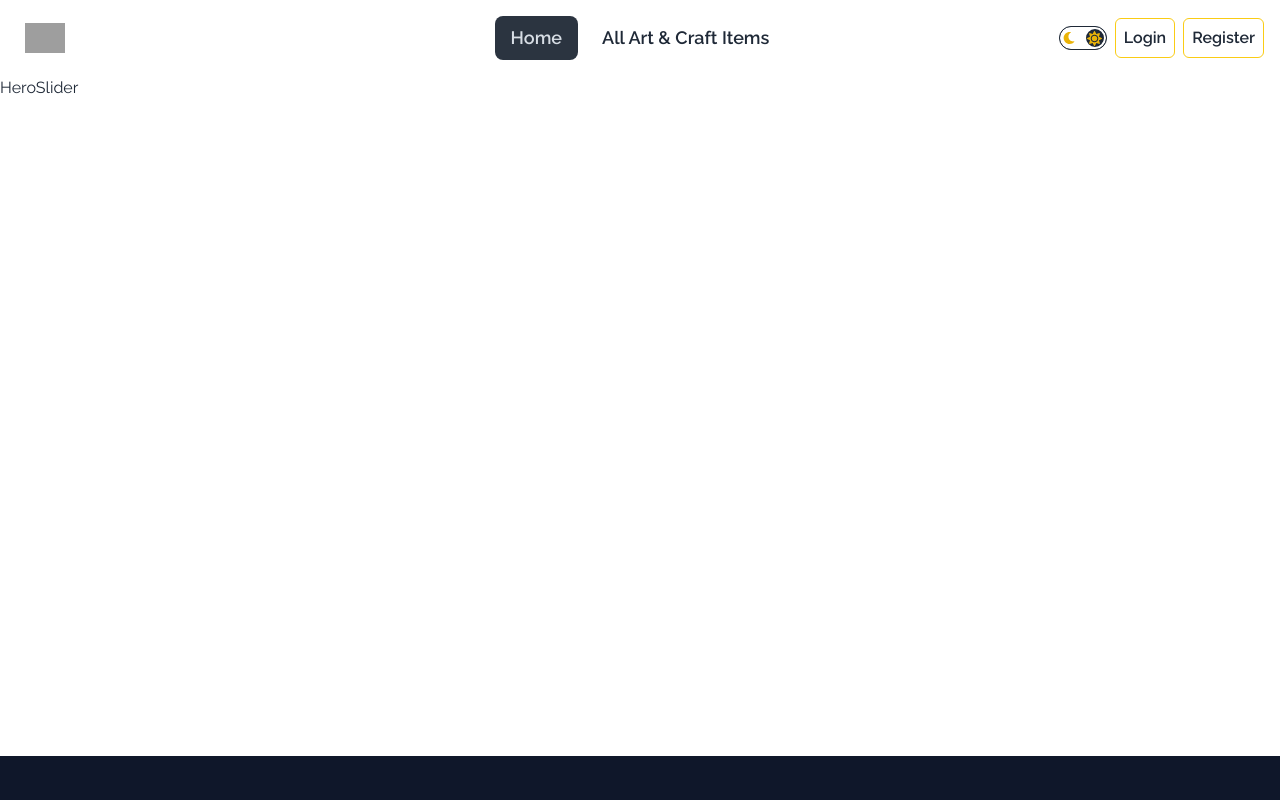
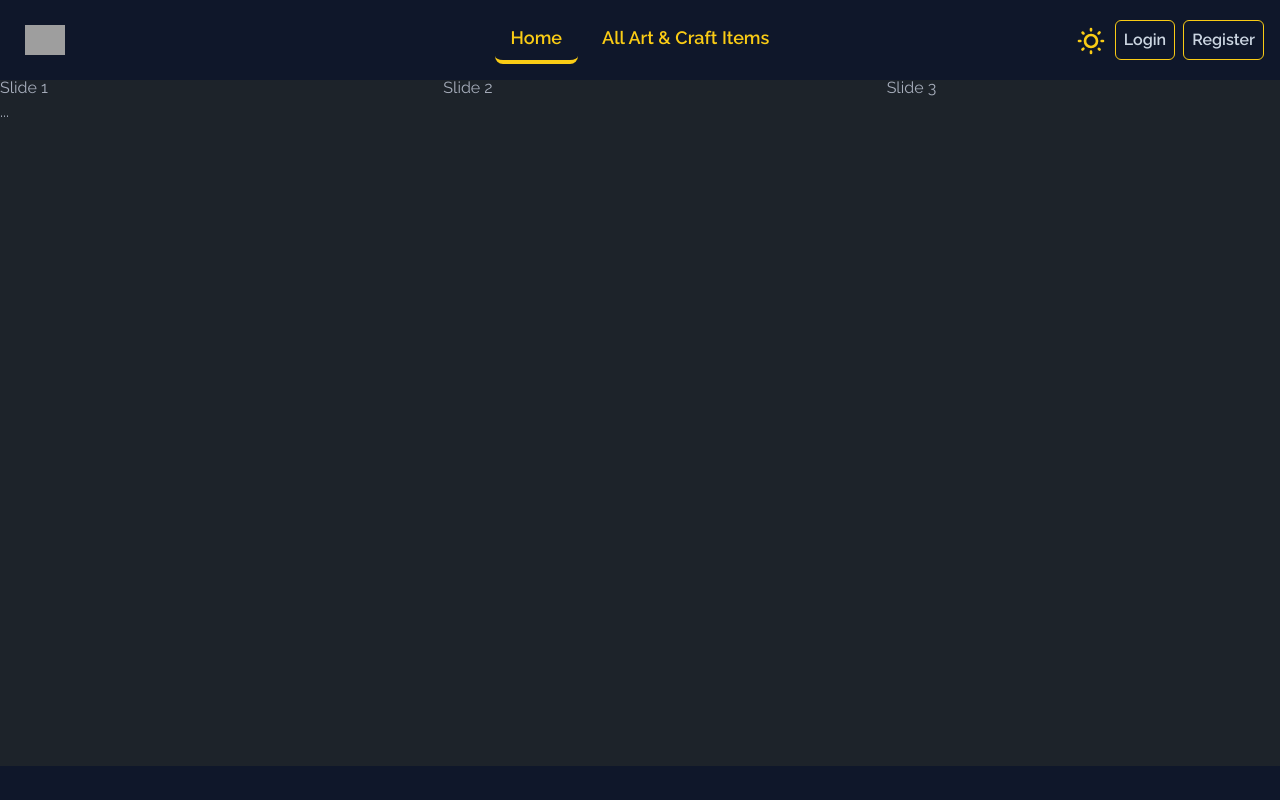
Before and after one commit to JuborajSujon/textile-art-client, a React (Vite) app: page / in a window 1280 px wide. Both pictures are taken after a click on the label 1082 px from the left and 38 px from the top of the page. Shown: the top 800 px of the page. Built offline with nearby package versions, Linux system fonts and the light colour scheme; no server answers; grey boxes are pictures that could not be loaded.

Commit message:
navbar and themeController adjust

```diff
--- a/package.json
+++ b/package.json
@@ -22,7 +22,8 @@
     "react-router-dom": "^6.23.0",
     "react-toastify": "^10.0.5",
     "sort-by": "^0.0.2",
-    "sweetalert2": "^11.10.8"
+    "sweetalert2": "^11.10.8",
+    "swiper": "^11.1.1"
   },
   "devDependencies": {
     "@types/react": "^18.2.66",
--- a/src/Layout/Root/Root.jsx
+++ b/src/Layout/Root/Root.jsx
@@ -1,15 +1,19 @@
 import { Outlet } from "react-router-dom";
 import Navbar from "./../../components/Navbar/Navbar";
 import Footer from "../../components/Footer/Footer";
+import ThemeController from "../../components/ThemeController/ThemeController";
 
 const Root = () => {
   return (
     <div className="font-raleway">
-      <div className="h-[76px]">
+      <div className="sm:h-[60px] md:h-[76px]">
         <Navbar />
       </div>
-      <div className="min-h-[calc(100vh-120px)] overflow-x-hidden ">
+      <div className="min-h-[calc(100vh-110px)] overflow-x-hidden ">
         <Outlet />
+      </div>
+      <div className="sm:hidden fixed top-1/4 left-2 rotate-90 z-50">
+        <ThemeController />
       </div>
       <Footer />
     </div>
--- a/src/components/HeroSlider/HeroSlider.jsx
+++ b/src/components/HeroSlider/HeroSlider.jsx
@@ -1,5 +1,20 @@
+import { Swiper, SwiperSlide } from "swiper/react";
+
+import "swiper/css";
 const HeroSlider = () => {
-  return <div>HeroSlider</div>;
+  return (
+    <Swiper
+      spaceBetween={50}
+      slidesPerView={3}
+      onSlideChange={() => console.log("slide change")}
+      onSwiper={(swiper) => console.log(swiper)}>
+      <SwiperSlide>Slide 1</SwiperSlide>
+      <SwiperSlide>Slide 2</SwiperSlide>
+      <SwiperSlide>Slide 3</SwiperSlide>
+      <SwiperSlide>Slide 4</SwiperSlide>
+      ...
+    </Swiper>
+  );
 };
 
 export default HeroSlider;
--- a/src/components/Navbar/Navbar.jsx
+++ b/src/components/Navbar/Navbar.jsx
@@ -30,19 +30,59 @@
 
   const navList = (
     <>
-      <li className="hover:bg-yellow-400 rounded-lg ">
-        <NavLink to="/">Home</NavLink>
+      <li className="">
+        <NavLink
+          to="/"
+          className={({ isActive, isPending }) =>
+            isPending
+              ? "pending"
+              : isActive
+              ? "text-slate-900 dark:text-yellow-400 border-b-4 border-yellow-400 hover:border-slate-300"
+              : "hover:text-slate-900 hover:bg-yellow-400 dark:text-yellow-400 dark:hover:text-slate-900"
+          }>
+          Home
+        </NavLink>
       </li>
-      <li className="hover:bg-yellow-400 rounded-lg">
-        <NavLink to="/all-art-craft">All Art & Craft Items</NavLink>
+      <li>
+        <NavLink
+          to="/all-art-craft"
+          className={({ isActive, isPending }) =>
+            isPending
+              ? "pending"
+              : isActive
+              ? "text-slate-900 dark:text-yellow-400 border-b-4 border-yellow-400 hover:border-slate-300"
+              : "hover:text-slate-900 hover:bg-yellow-400 dark:text-yellow-400 dark:hover:text-slate-900"
+          }>
+          All Art & Craft Items
+        </NavLink>
       </li>
       {user && (
         <>
-          <li className="hover:bg-yellow-400 rounded-lg">
-            <NavLink to="/add-craft">Add Craft Item</NavLink>
+          <li>
+            <NavLink
+              to="/add-craft"
+              className={({ isActive, isPending }) =>
+                isPending
+                  ? "pending"
+                  : isActive
+                  ? "text-slate-900 dark:text-yellow-400 border-b-4 border-yellow-400 hover:border-slate-300"
+                  : "hover:text-slate-900 hover:bg-yellow-400 dark:text-yellow-400 dark:hover:text-slate-900"
+              }>
+              Add Craft Item
+            </NavLink>
           </li>
-          <li className="hover:bg-yellow-400 rounded-lg">
-            <NavLink to="/my-craft-list">My Art & Craft List</NavLink>
+          <li>
+            <NavLink
+              to="/my-craft-list"
+              className={({ isActive, isPending }) =>
+                isPending
+                  ? "pending"
+                  : isActive
+                  ? "text-slate-900 dark:text-yellow-400 border-b-4 border-yellow-400 hover:border-slate-300"
+                  : "hover:text-slate-900 hover:bg-yellow-400 dark:text-yellow-400 dark:hover:text-slate-900"
+              }>
+              My Art & Craft List
+            </NavLink>
           </li>
         </>
       )}
@@ -51,13 +91,13 @@
   return (
     <div
       onMouseLeave={handleMouseLeave}
-      className="navbar max-w-[1540px] fixed  z-10 bg-white dark:bg-slate-900  px-4">
+      className="navbar max-w-[1540px] fixed  z-10 bg-white dark:bg-slate-900 dark:text-slate-300 px-4">
       <div className="navbar-start">
         <div className="dropdown">
           <div
             tabIndex={0}
             role="button"
-            className="btn btn-ghost min-h-9 h-9 px-2  md:hidden hover:bg-green-500 hover:text-white">
+            className="btn btn-ghost min-h-9 h-9 px-2  md:hidden hover:bg-yellow-500 hover:text-slate-900">
             <svg
               xmlns="http://www.w3.org/2000/svg"
               className="h-6 w-6"
@@ -95,7 +135,9 @@
       </div>
       <div className="navbar-end  space-x-2">
         {/*Theme toggle Controller*/}
-        <ThemeController />
+        <div className="hidden sm:block">
+          <ThemeController />
+        </div>
 
         {user ? (
           <div className="relative">
@@ -133,15 +175,15 @@
             )}
           </div>
         ) : (
-          <div className="space-x-2">
+          <div className="flex gap-1 sm:gap-2">
             <Link to="/login">
-              <button className="px-2 rounded-md border border-yellow-400 hover:bg-yellow-400 text-base  font-semibold min-h-8 h-8 sm:min-h-10 sm:h-10">
+              <button className="px-2 rounded-md border border-yellow-400 hover:bg-yellow-400 hover:text-slate-900 text-base  font-semibold min-h-8 h-8 sm:min-h-10 sm:h-10">
                 Login
               </button>
             </Link>
 
             <Link to="/register">
-              <button className="px-2 rounded-md border border-yellow-400 hover:bg-yellow-400 text-base font-semibold min-h-8 h-8 sm:min-h-10 sm:h-10">
+              <button className="px-2 rounded-md border border-yellow-400 hover:bg-yellow-400 hover:text-slate-900 text-base font-semibold min-h-8 h-8 sm:min-h-10 sm:h-10">
                 Register
               </button>
             </Link>
--- a/src/components/ThemeController/ThemeController.jsx
+++ b/src/components/ThemeController/ThemeController.jsx
@@ -11,32 +11,39 @@
   }, [theme]);
   const toggleTheme = (e) => {
     if (e.target.checked) {
+      setTheme("dark");
+    } else {
       setTheme("light");
-    } else {
-      setTheme("dark");
     }
   };
 
   return (
     <>
-      <span className="relative inline-block">
-        <label className="cursor-pointer grid place-items-center">
-          <input
-            onChange={toggleTheme}
-            type="checkbox"
-            value={theme}
-            className="toggle theme-controller bg-base-content row-start-1 col-start-1 col-span-2"
-          />
-          <FaMoon
-            size={12}
-            className="col-start-1 row-start-1 stroke-base-100 fill-yellow-500"
-          />
-          <FaSun
-            size={15}
-            className="col-start-2 row-start-1 ml-0.5 rounded-full stroke-base-100 fill-yellow-500"
-          />
-        </label>
-      </span>
+      <label className="swap swap-rotate">
+        {/* this hidden checkbox controls the state */}
+        <input
+          onClick={toggleTheme}
+          type="checkbox"
+          className="theme-controller"
+          value={theme}
+        />
+
+        {/* sun icon */}
+        <svg
+          className="swap-on fill-current w-8 h-8 mt-2 text-yellow-400"
+          xmlns="http://www.w3.org/2000/svg"
+          viewBox="0 0 24 24">
+          <path d="M5.64,17l-.71.71a1,1,0,0,0,0,1.41,1,1,0,0,0,1.41,0l.71-.71A1,1,0,0,0,5.64,17ZM5,12a1,1,0,0,0-1-1H3a1,1,0,0,0,0,2H4A1,1,0,0,0,5,12Zm7-7a1,1,0,0,0,1-1V3a1,1,0,0,0-2,0V4A1,1,0,0,0,12,5ZM5.64,7.05a1,1,0,0,0,.7.29,1,1,0,0,0,.71-.29,1,1,0,0,0,0-1.41l-.71-.71A1,1,0,0,0,4.93,6.34Zm12,.29a1,1,0,0,0,.7-.29l.71-.71a1,1,0,1,0-1.41-1.41L17,5.64a1,1,0,0,0,0,1.41A1,1,0,0,0,17.66,7.34ZM21,11H20a1,1,0,0,0,0,2h1a1,1,0,0,0,0-2Zm-9,8a1,1,0,0,0-1,1v1a1,1,0,0,0,2,0V20A1,1,0,0,0,12,19ZM18.36,17A1,1,0,0,0,17,18.36l.71.71a1,1,0,0,0,1.41,0,1,1,0,0,0,0-1.41ZM12,6.5A5.5,5.5,0,1,0,17.5,12,5.51,5.51,0,0,0,12,6.5Zm0,9A3.5,3.5,0,1,1,15.5,12,3.5,3.5,0,0,1,12,15.5Z" />
+        </svg>
+
+        {/* moon icon */}
+        <svg
+          className="swap-off fill-current w-8 h-8 mt-2 "
+          xmlns="http://www.w3.org/2000/svg"
+          viewBox="0 0 24 24">
+          <path d="M21.64,13a1,1,0,0,0-1.05-.14,8.05,8.05,0,0,1-3.37.73A8.15,8.15,0,0,1,9.08,5.49a8.59,8.59,0,0,1,.25-2A1,1,0,0,0,8,2.36,10.14,10.14,0,1,0,22,14.05,1,1,0,0,0,21.64,13Zm-9.5,6.69A8.14,8.14,0,0,1,7.08,5.22v.27A10.15,10.15,0,0,0,17.22,15.63a9.79,9.79,0,0,0,2.1-.22A8.11,8.11,0,0,1,12.14,19.73Z" />
+        </svg>
+      </label>
     </>
   );
 };
--- a/src/pages/Register.jsx
+++ b/src/pages/Register.jsx
@@ -83,7 +83,7 @@
       <Helmet>
         <title>Textile Art | Register</title>
       </Helmet>
-      <section className="relative w-full min-h-screen dark:bg-slate-900 h-full py-40  bg-[url(https://i.ibb.co/mBBHggp/bg-login-final.png)] bg-no-repeat bg-cover bg-center ">
+      <section className="relative w-full min-h-screen dark:bg-slate-900 h-full py-40  bg-[url(https://i.ibb.co/mBBHggp/bg-login-final.png)] bg-no-repeat bg-cover bg-center">
         <div className="container mx-auto px-4 h-full">
           <div className="flex content-center items-center justify-center h-full">
             <div className="w-full lg:w-6/12 px-4">
```
Also changed, not shown: 1 other file (tests, documents, lock files or other folders).
